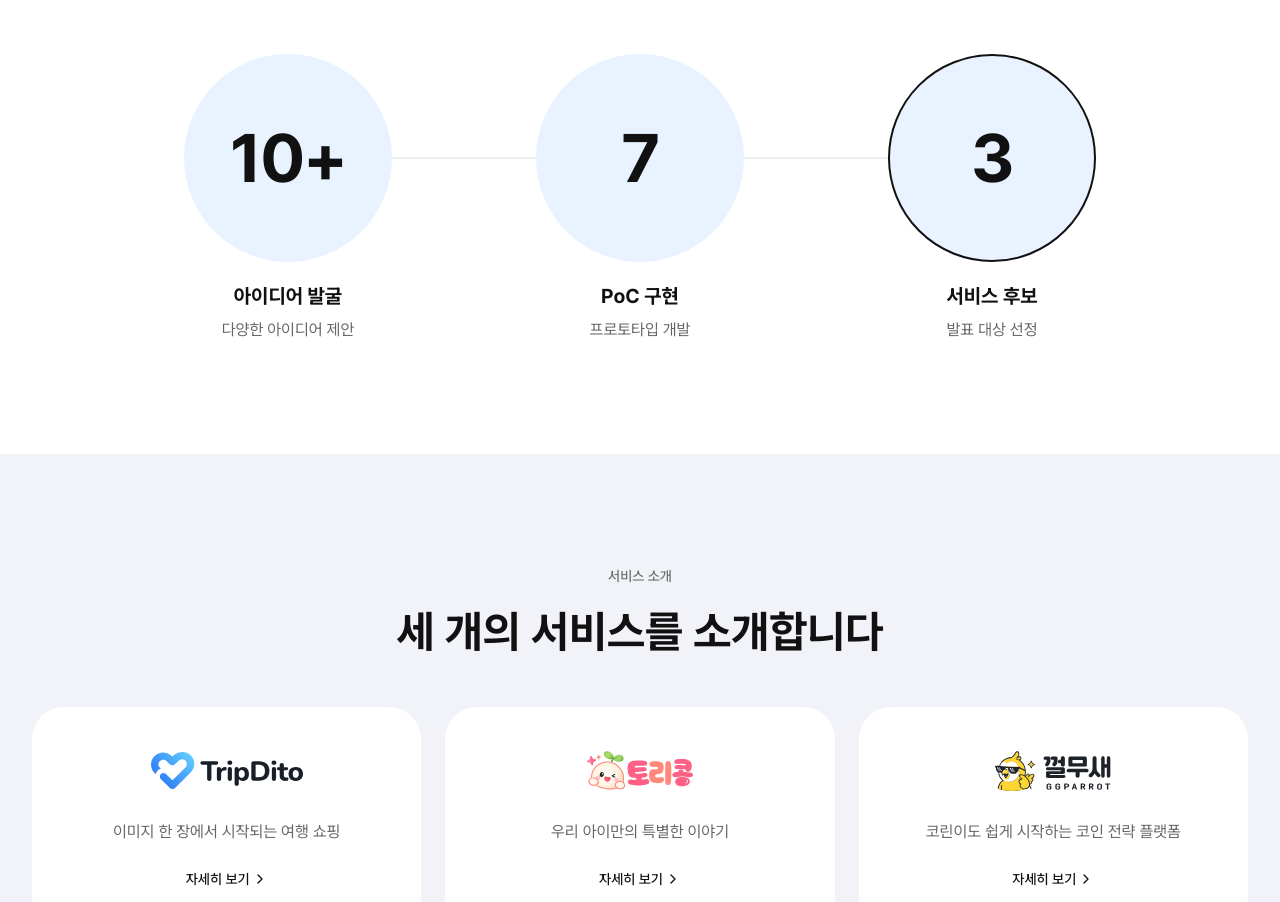
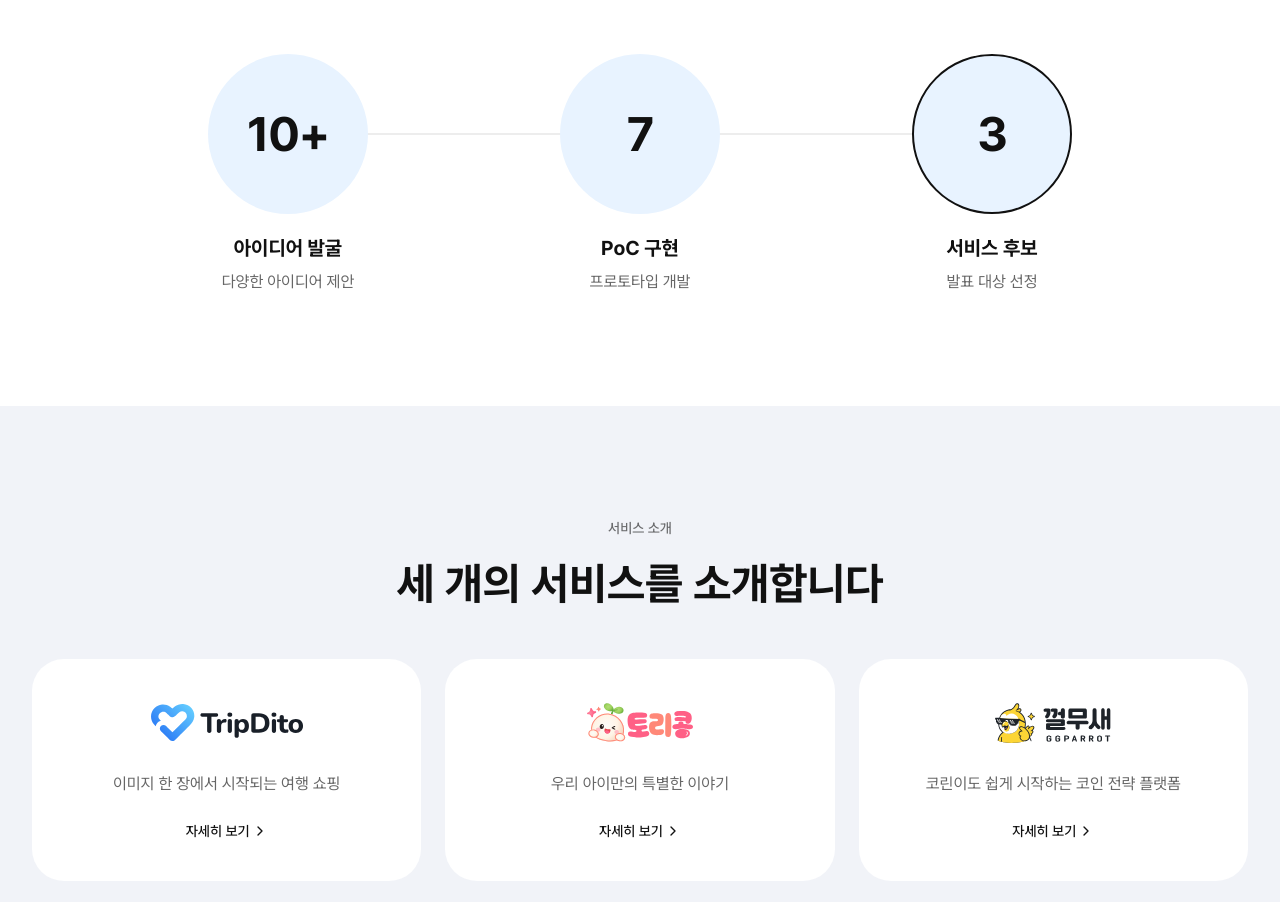
Before and after one commit to kimjaeheeht/alphateam2, a Next.js app: page / in a window 1280 px wide. Shown: the part 3880-4782 px from the top of the page. Built offline with nearby package versions, Linux system fonts and the light colour scheme; no server answers.

Commit message:
진행 과정 숫자 사이즈 조정

```diff
--- a/components/home/HomeJourney.tsx
+++ b/components/home/HomeJourney.tsx
@@ -23,7 +23,7 @@ export default function HomeJourney() {
           <div className="relative mt-8 sm:mt-12">
             <div
               aria-hidden
-              className="pointer-events-none absolute top-20 right-[16.666%] left-[16.666%] hidden h-px -translate-y-1/2 bg-foreground/15 sm:block lg:top-[6.5rem]"
+              className="pointer-events-none absolute top-16 right-[16.666%] left-[16.666%] hidden h-px -translate-y-1/2 bg-foreground/15 sm:block lg:top-20"
             />
 
             <ul className="relative flex flex-col gap-4 sm:grid sm:grid-cols-3 sm:gap-8">
@@ -44,13 +44,13 @@ export default function HomeJourney() {
                       ) : null}
                       <div
                         className={cn(
-                          "relative z-10 flex size-[5.5rem] sm:size-[10rem] lg:size-[13rem] items-center justify-center rounded-full bg-surface-fresh border sm:border-2",
+                          "relative z-10 flex size-20 items-center justify-center rounded-full border bg-surface-fresh sm:size-32 sm:border-2 lg:size-40",
                           isLast
                             ? "border-foreground"
                             : "border-transparent",
                         )}
                       >
-                        <p className="text-2xl font-bold leading-none tracking-tight text-foreground sm:text-[clamp(2.5rem,6.5vw,4.25rem)]">
+                        <p className="text-xl font-bold leading-none tracking-tight text-foreground sm:text-4xl lg:text-5xl">
                           {item.value}
                         </p>
                       </div>
```
